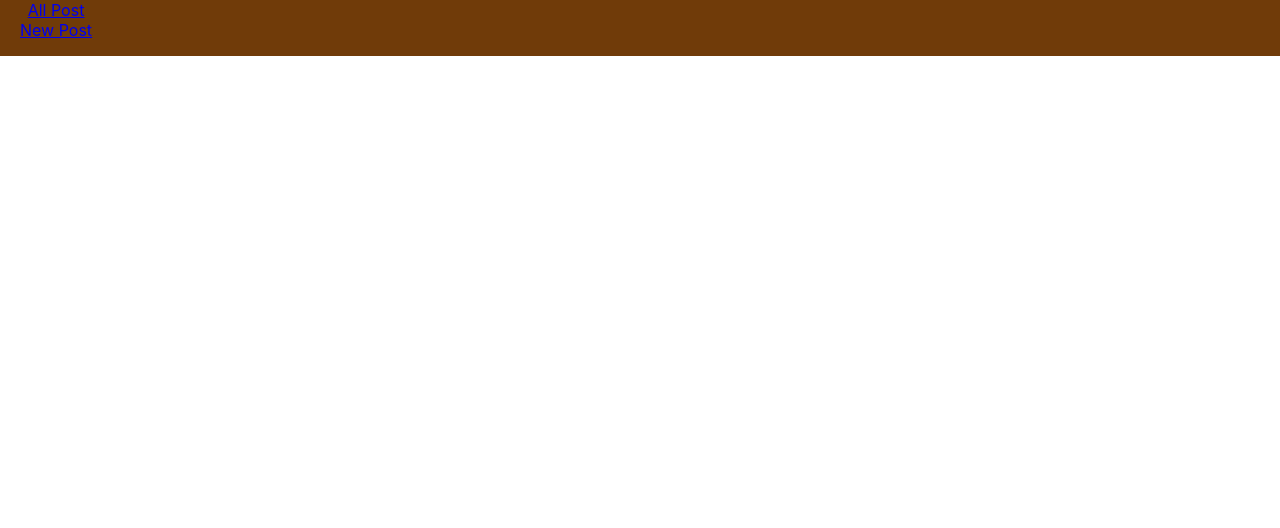
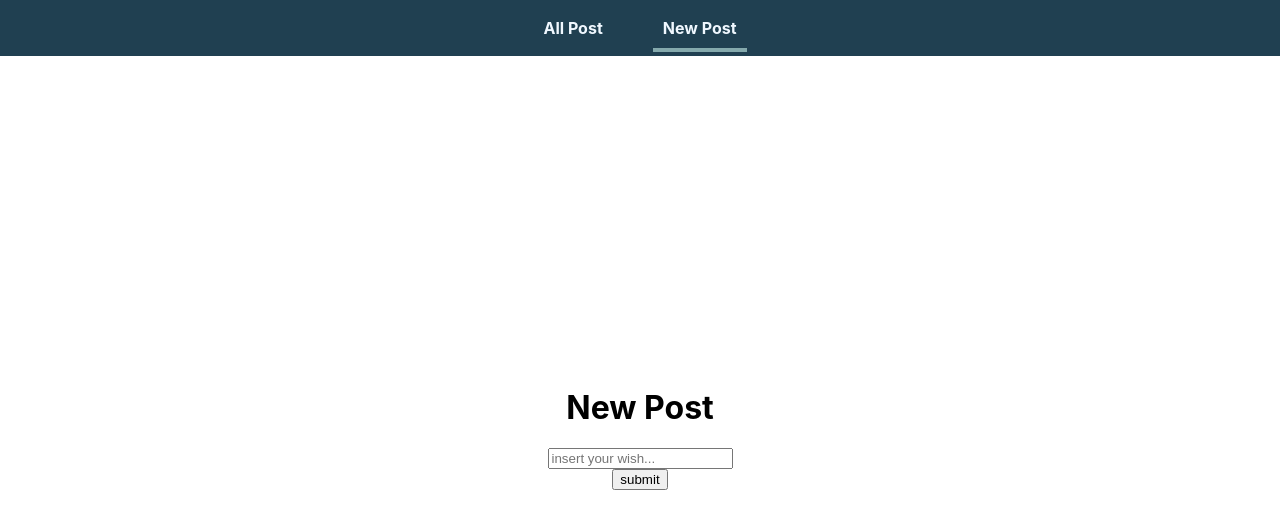
Before and after one commit to aryailham/ruin-a-wish, a React (Create React App) app: page /new-post in a window 1280 px wide. Shown: the top 528 px of the page. Built offline with nearby package versions, Linux system fonts and the light colour scheme.

Commit message:
navbar done

```diff
--- a/public/index.html
+++ b/public/index.html
@@ -2,14 +2,7 @@
 <html lang="en">
   <head>
     <meta charset="utf-8" />
-    <link rel="icon" href="%PUBLIC_URL%/favicon.ico" />
     <meta name="viewport" content="width=device-width, initial-scale=1" />
-    <meta name="theme-color" content="#000000" />
-    <meta
-      name="description"
-      content="Web site created using create-react-app"
-    />
-    <link rel="apple-touch-icon" href="%PUBLIC_URL%/logo192.png" />
     <!--
       manifest.json provides metadata used when your web app is installed on a
       user's mobile device or desktop. See https://developers.google.com/web/fundamentals/web-app-manifest/
@@ -24,7 +17,11 @@
       work correctly both with client-side routing and a non-root public URL.
       Learn how to configure a non-root public URL by running `npm run build`.
     -->
-    <title>React App</title>
+    <link
+      href="https://fonts.googleapis.com/css2?family=Open+Sans:wght@400;700&display=swap"
+      rel="stylesheet"
+    />
+    <title>Ruin a Wish</title>
   </head>
   <body>
     <noscript>You need to enable JavaScript to run this app.</noscript>
--- a/src/App.js
+++ b/src/App.js
@@ -1,9 +1,17 @@
 import React from "react";
+import { Route, Switch } from "react-router-dom";
 import "./App.css";
 import Layout from "./components/Layout/Layout";
-
+import NewPost from "./containers/NewPost/NewPost";
 const App = () => {
-  return <Layout></Layout>;
+  return (
+    <Layout>
+      <Switch>
+        <Route path="/" render={() => <h1>All Post</h1>} exact />
+        <Route path="/new-post" component={NewPost} exact />
+      </Switch>
+    </Layout>
+  );
 };
 
 export default App;
--- a/src/components/Navigation/NavigationBar.module.css
+++ b/src/components/Navigation/NavigationBar.module.css
@@ -1,8 +1,9 @@
 .NavigationBar {
   height: 56px;
   width: 100%;
-  background-color: #703b09;
+  background-color: #204051;
   display: flex;
+  flex-direction: column;
   align-items: center;
   padding: 0 20px;
   box-sizing: border-box;
--- a/src/components/Navigation/NavigationItems/NavigationItem/NavigationItem.js
+++ b/src/components/Navigation/NavigationItems/NavigationItem/NavigationItem.js
@@ -1,9 +1,10 @@
 import React from "react";
 import { NavLink } from "react-router-dom";
+import classes from "./NavigationItem.module.css";
 
 const navigationItem = (props) => (
-  <li>
-    <NavLink to={props.link} exact>
+  <li className={classes.NavigationItem}>
+    <NavLink activeClassName={classes.active} to={props.link} exact>
       {props.children}
     </NavLink>
   </li>
--- /dev/null
+++ b/src/components/Navigation/NavigationItems/NavigationItem/NavigationItem.module.css
@@ -0,0 +1,15 @@
+.NavigationItem {
+  margin: 0 20px;
+}
+
+.NavigationItem a {
+  color: aliceblue;
+  text-decoration: none;
+  padding: 10px 10px;
+}
+
+.NavigationItem a:hover,
+.NavigationItem a:active,
+.NavigationItem a.active {
+  border-bottom: 4px solid #84a9ac;
+}
--- a/src/components/Navigation/NavigationItems/NavigationItems.js
+++ b/src/components/Navigation/NavigationItems/NavigationItems.js
@@ -5,8 +5,12 @@ import classes from "./NavigationItems.module.css";
 const navigationItems = () => {
   return (
     <ul className={classes.NavigationItems}>
-      <NavigationItem link="/">All Post</NavigationItem>
-      <NavigationItem link="/new-post">New Post</NavigationItem>
+      <NavigationItem link="/">
+        <strong>All Post</strong>
+      </NavigationItem>
+      <NavigationItem link="/new-post">
+        <strong>New Post</strong>
+      </NavigationItem>
     </ul>
   );
 };
--- a/src/components/Navigation/NavigationItems/NavigationItems.module.css
+++ b/src/components/Navigation/NavigationItems/NavigationItems.module.css
@@ -2,8 +2,9 @@
   margin: 0;
   padding: 0;
   list-style: none;
-  display: flex;
+  display: inline-flex;
   align-items: center;
-  flex-flow: column;
+  flex-wrap: wrap;
+  flex-flow: row;
   height: 100%;
 }
--- /dev/null
+++ b/src/components/UI/Input/Input.js
@@ -0,0 +1,15 @@
+import React from "react";
+import Aux from "../../../hoc/Auxiliary";
+
+const input = (props) => (
+  <Aux>
+    <input
+      type="text"
+      placeholder="insert your wish..."
+      onChange={props.changed}
+    ></input>
+    <button onClick={props.clicked}>submit</button>
+  </Aux>
+);
+
+export default input;
--- /dev/null
+++ b/src/containers/NewPost/NewPost.js
@@ -0,0 +1,27 @@
+import React, { useState } from "react";
+import classes from "./NewPost.module.css";
+import Input from "../../components/UI/Input/Input";
+
+const NewPost = () => {
+  const [input, setInput] = useState("");
+
+  const inputChangeHandler = (event) => {
+    let currData = input;
+    currData = event.target.value;
+    setInput(currData);
+  };
+
+  const onSubmitClickedHandler = () => {};
+
+  return (
+    <div className={classes.NewPost}>
+      <h1 className={classes.title}>New Post</h1>
+      <Input
+        clicked={onSubmitClickedHandler}
+        changed={(event) => inputChangeHandler(event)}
+      />
+    </div>
+  );
+};
+
+export default NewPost;
--- /dev/null
+++ b/src/containers/NewPost/NewPost.module.css
@@ -0,0 +1,7 @@
+.NewPost {
+  display: flex;
+  flex-direction: column;
+  align-items: center;
+  height: calc(100vh - 56px);
+  justify-content: center;
+}
```
Also changed, not shown: src/components/UI/Input/Input.module.css (added).
